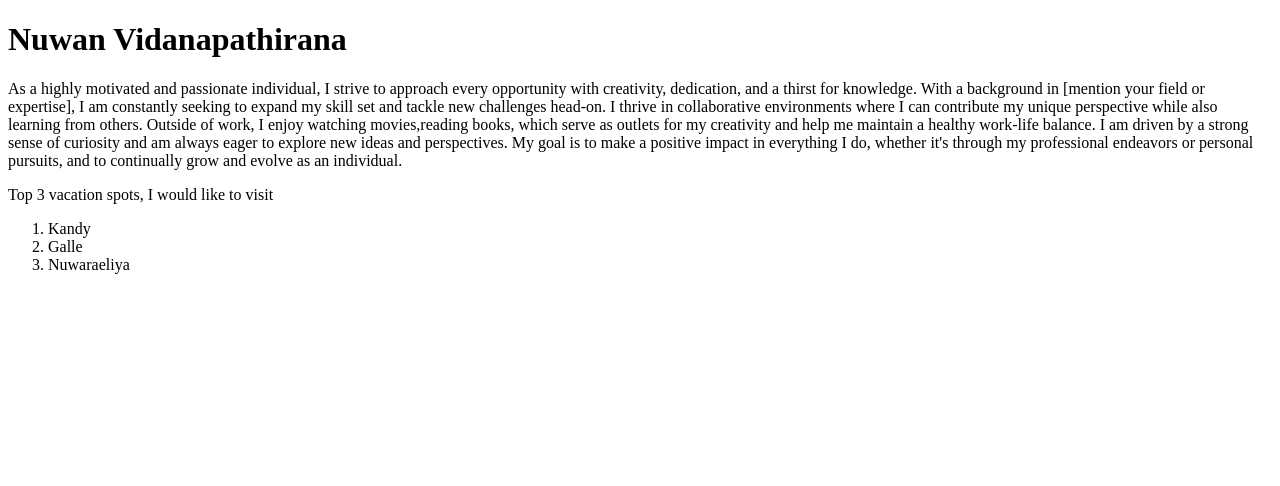
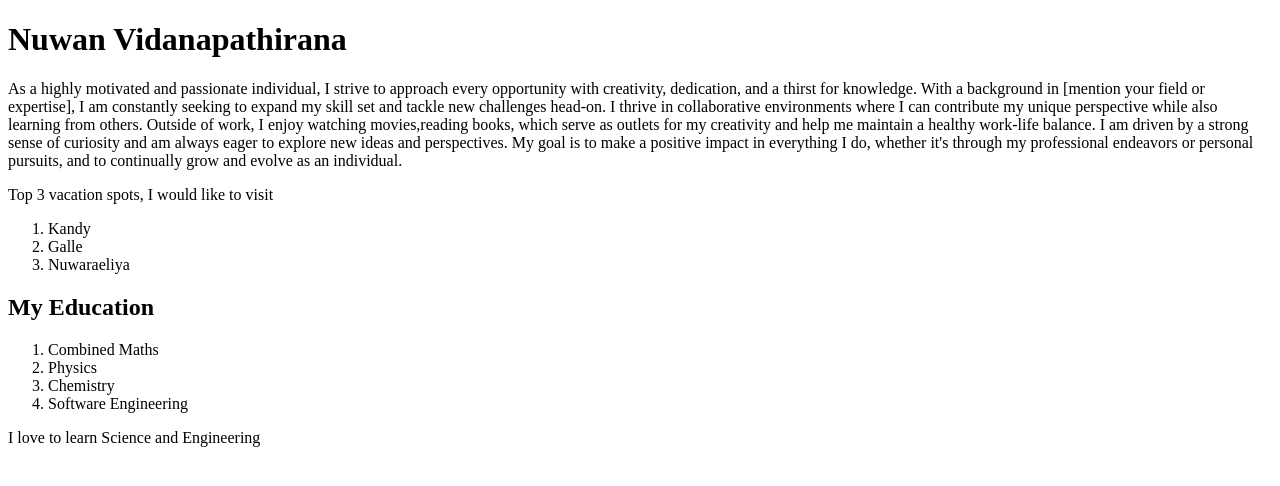
Before and after one commit to Nuwan-s-Play-Ground/React-Exercises, a React (Vite) app in the folder React Learning/: page / in a window 1280 px wide. Shown: the top 486 px of the page. Built offline with nearby package versions, Linux system fonts and the light colour scheme.

Commit message:
feat: Add education section and main content

```diff
--- a/React Learning/src/App.jsx
+++ b/React Learning/src/App.jsx
@@ -5,7 +5,18 @@ function App() {
 
   return (
     <>
-
+      <nav>
+        <h1>My Education</h1>
+        <ol>
+          <li>Combined Maths</li>
+          <li>Physics</li>
+          <li>Chemistry</li>
+          <li>Software Engineering</li>
+        </ol>
+      </nav>
+      <main>
+        <p>I love to learn Science and Engineering</p>
+      </main>
     </>
   )
 }
```
